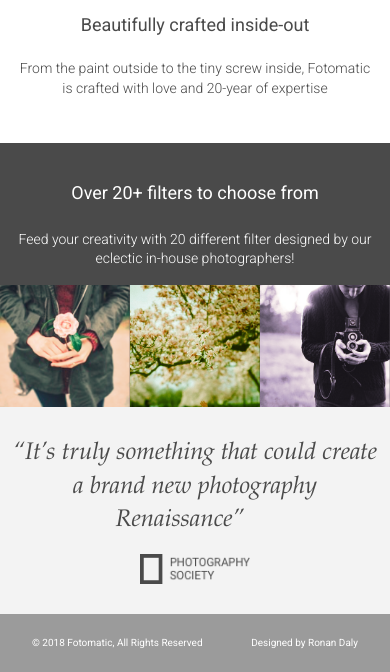
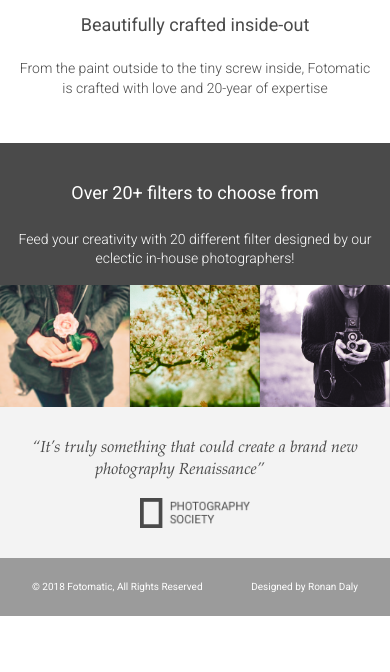
Before and after one commit to Ronan500/Fotomatic1, a plain HTML site: page index.html in a window 390 px wide. Shown: the part 1063-1735 px from the top of the page. After the commit the page ends 1679 px from the top, so only its background shows below. Drawn offline with nearby package versions, Linux system fonts and the light colour scheme; a web font is replaced by a local one.

Commit message:
Update font size

```diff
--- a/resources/css/style.css
+++ b/resources/css/style.css
@@ -416,6 +416,11 @@ header .mobile {
     margin: auto;
   }
 }
+@media only screen and (max-width: 560px) {
+  #quotes-section .quote{
+    font-size: 1rem;
+  }
+}
 
 /* Footer */
 
```
